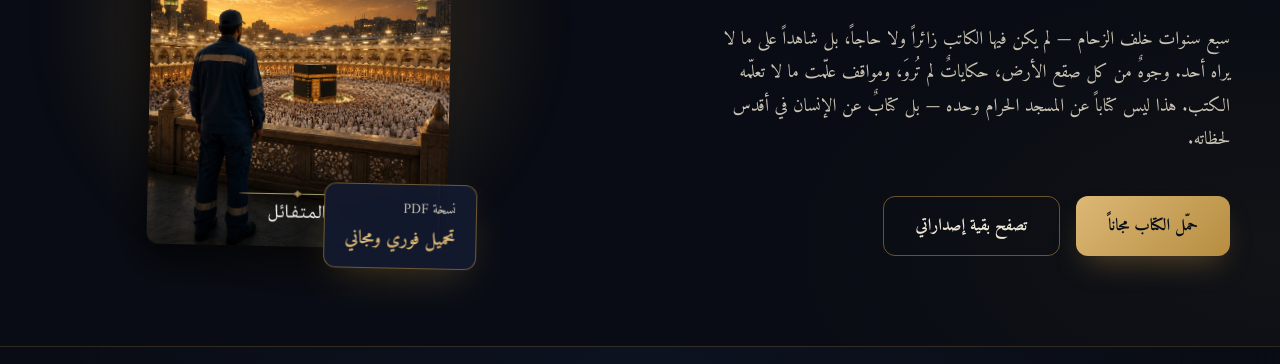
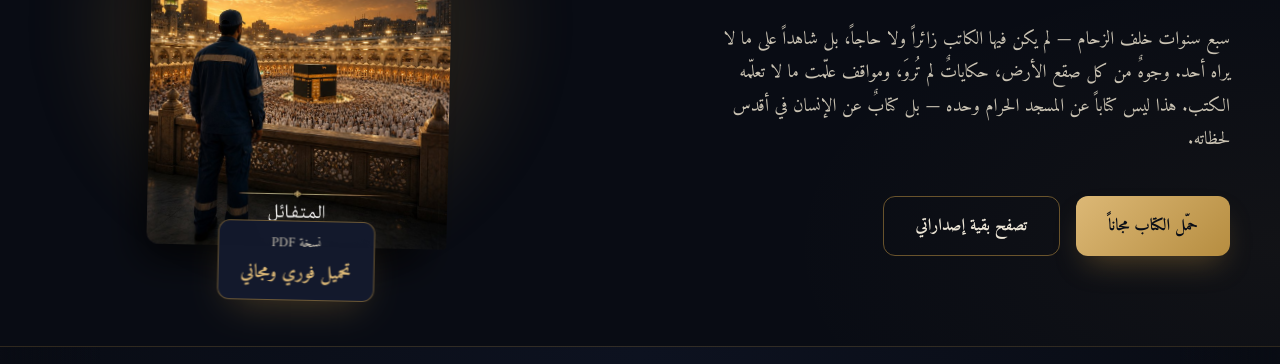
Before and after one commit to mnthorat/min-khalf-alzeham, a plain HTML site: page index.html in a window 1280 px wide. Shown: the part 389-753 px from the top of the page. Drawn offline with Linux system fonts and the light colour scheme.

Commit message:
Add files via upload

```diff
--- a/index.html
+++ b/index.html
@@ -216,13 +216,15 @@
   }
 
   .book-badge {
-    position: absolute; bottom: -20px; right: -30px;
+    position: absolute; bottom: -54px; left: 50%;
     background: rgba(19, 26, 46, 0.95); backdrop-filter: blur(10px);
     border: 1px solid var(--gold-dim);
-    padding: 12px 20px; border-radius: 12px;
-    font-weight: 500; font-size: 0.9rem; color: var(--ivory-dim);
+    padding: 10px 22px; border-radius: 12px;
+    font-weight: 500; font-size: 0.85rem; color: var(--ivory-dim);
     box-shadow: var(--shadow-gold);
-    transform: translateZ(20px);
+    transform: translateX(-50%);
+    width: max-content; max-width: 92%;
+    text-align: center; white-space: nowrap;
   }
   .book-badge b { display: block; color: var(--gold-light); font-size: 1.15rem; font-weight: 700; }
 
@@ -382,7 +384,7 @@
 
     /* تصغير الكتاب للموبايل مع الحفاظ على التناسب */
     .book-frame { max-width: 220px; margin: 0 auto; animation: none; transform: none; box-shadow: -10px 20px 30px -10px rgba(0,0,0,0.7), inset -4px 0 10px rgba(0,0,0,0.2); }
-    .book-badge { right: auto; left: 50%; transform: translateX(-50%); bottom: -18px; width: max-content; font-size: 0.8rem; padding: 10px 18px; }
+    .book-badge { bottom: -46px; font-size: 0.75rem; padding: 8px 16px; }
 
     .about-grid { grid-template-columns: 1fr; gap: 50px; text-align: center; }
     .pullquote { border-right: none; padding-right: 0; border-top: 2px solid var(--gold); border-bottom: 2px solid var(--gold); padding: 25px 0; }
```
